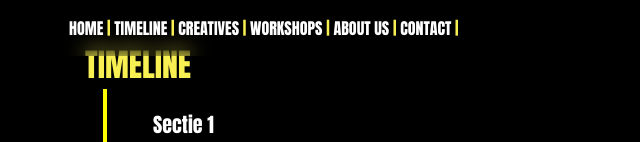
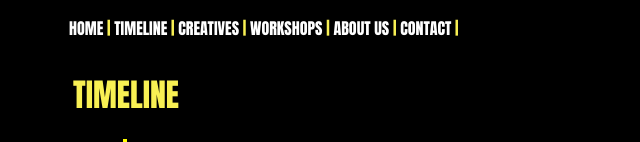
Before and after one commit to EmonaSantiago/IMPACT-OFFICIALS, a SvelteKit app: page /TIMELINE in a window 1280 px wide. Shown: the top 142 px of the page, without its empty margins (203-843 px from the left). Built offline with nearby package versions, Linux system fonts and the light colour scheme.

Commit message:
padding timeline fixed

```diff
--- a/src/routes/TIMELINE/+page.svelte
+++ b/src/routes/TIMELINE/+page.svelte
@@ -1,3 +1,4 @@
+<body>
 <h1>TIMELINE</h1>
     <div class="timeline">
         <div class="section">
@@ -47,13 +48,17 @@
         </div>
         <!-- Voeg meer secties toe zoals nodig -->
     </div>
+</body>
 
 <style>
-    h1 {
+    /* h1 {
         color: var(--IMPACT-yellow);
         margin-left: 1em;
+    } */
+
+    body {
+        padding: 20px;
     }
-
 
     .timeline {
         position: relative;
--- a/src/styles/global.css
+++ b/src/styles/global.css
@@ -19,7 +19,7 @@ body {
 }
 
 h1 {
-    padding-top: 40px;
+    padding-top: 50px;
     color: var(--IMPACT-yellow);
 }
 
```
